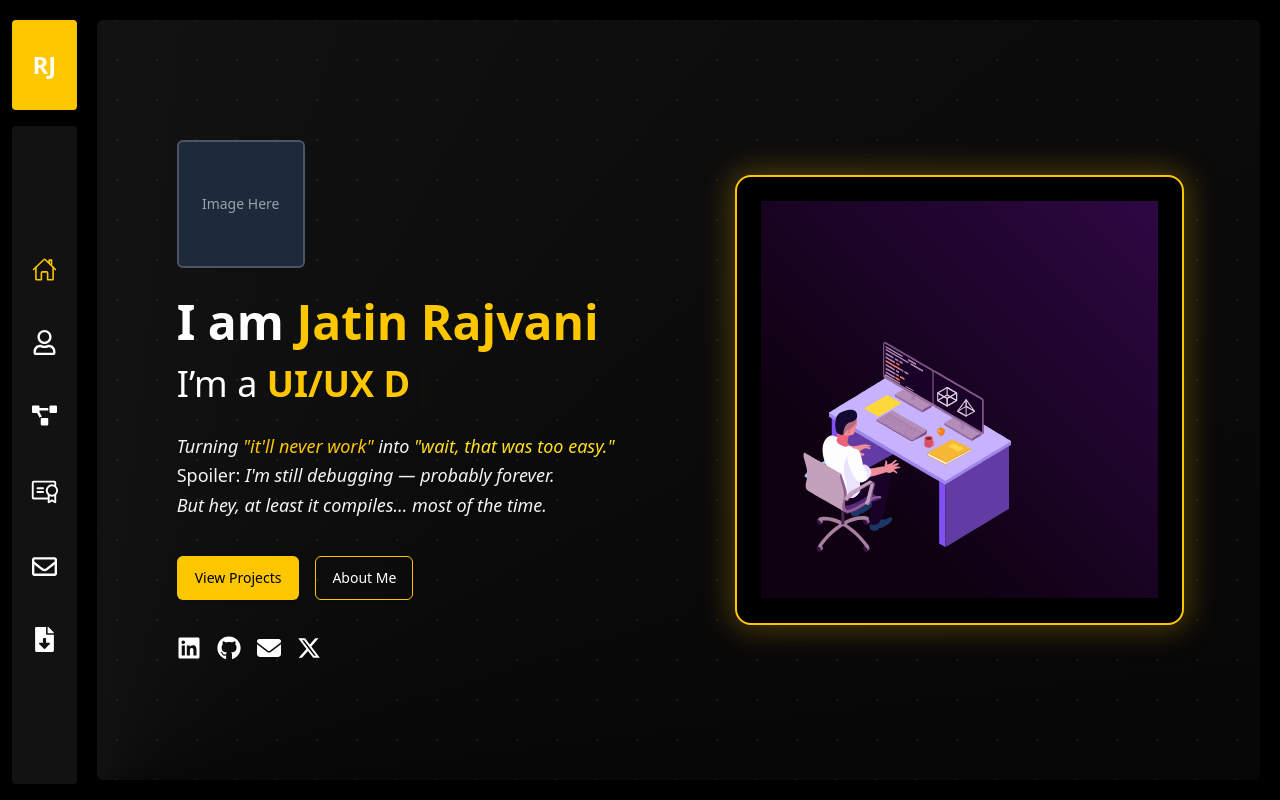
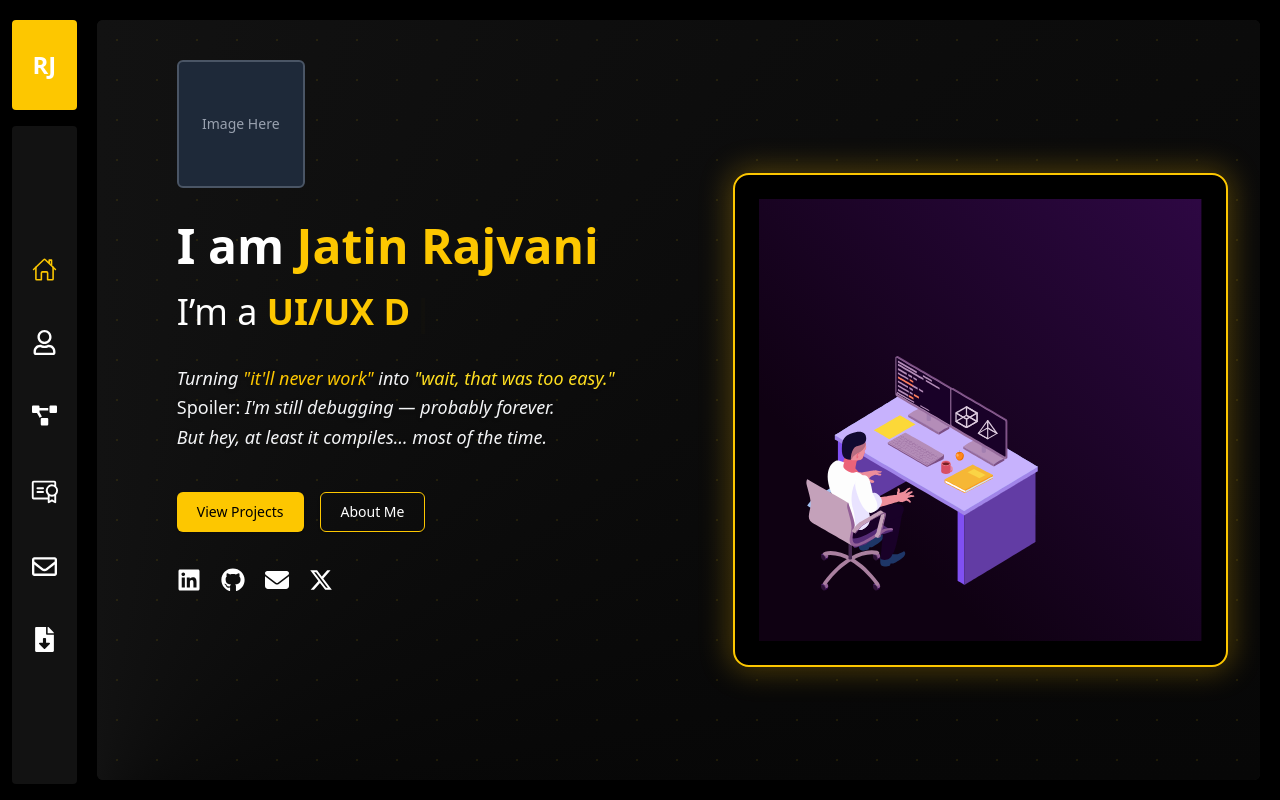
Before and after one commit to JatinRajvani/Portfolio, a React (Vite) app in the folder vite_app/: page / in a window 1280 px wide. Built offline with nearby package versions, Linux system fonts and the light colour scheme.

Commit message:
Updating a homepage section

```diff
--- a/vite_app/src/Components/Hero.jsx
+++ b/vite_app/src/Components/Hero.jsx
@@ -1,19 +1,19 @@
 import React from 'react';
 import { Typewriter } from 'react-simple-typewriter';
 import { FaGithub, FaLinkedin, FaXTwitter, FaEnvelope } from 'react-icons/fa6';
-import profileimage from '../assets/profile.jpeg'
+import profileimage from '../assets/profile.jpeg';
 
 const HeroSection = () => {
   return (
-<div className="flex flex-col justify-center items-start gap-3 h-screen px-12 text-white  font-sans">
+    <div className="flex flex-col justify-center lg:justify-start items-center lg:items-start gap-4 min-h-[80vh] sm:min-h-[90vh] px-6 sm:px-10 md:px-12 text-white font-sans text-center lg:text-left">
 
-      {/* Placeholder for Profile Image */}
-      <div className="w-32 h-32 mb-3 rounded-md bg-gray-800 border-2 border-gray-600 flex items-center justify-center text-sm text-gray-400">
+      {/* Profile Image */}
+      <div className="w-28 h-28 sm:w-32 sm:h-32 mb-3 rounded-md bg-gray-800 border-2 border-gray-600 flex items-center justify-center text-sm text-gray-400">
         Image Here
       </div>
 
-      {/* Name Title */}
-      <h1 className="text-4xl md:text-5xl font-bold  leading-tight">
+      {/* Name */}
+      <h1 className="text-3xl sm:text-4xl md:text-5xl font-bold leading-tight">
         I am{' '}
         <span className="text-yellow-400">
           <Typewriter
@@ -29,11 +29,11 @@ const HeroSection = () => {
       </h1>
 
       {/* Roles */}
-      <h2 className="text-3xl md:text-4xl font-medium mb-4">
+      <h2 className="text-2xl sm:text-3xl md:text-4xl font-medium mb-3 sm:mb-4">
         I’m a{' '}
         <span className="text-yellow-400 font-semibold">
           <Typewriter
-            words={['Developer', 'UI/UX Designer', 'Full Stack Developer','Car Enthusiast']}
+            words={['Developer', 'UI/UX Designer', 'Full Stack Developer', 'Car Enthusiast']}
             loop
             cursor
             cursorStyle="|"
@@ -45,25 +45,27 @@ const HeroSection = () => {
       </h2>
 
       {/* Quote */}
-      <p className="text-base md:text-lg text-gray-100 italic max-w-2xl mb-6 leading-relaxed drop-shadow-sm">
-  Turning <span className="text-yellow-400 font-medium">"it'll never work"</span> into <span className="text-yellow-300 font-medium">"wait, that was too easy."</span><br />
-  <span className="not-italic">Spoiler:</span> I'm still debugging — probably forever.<br />
+      <p className="text-sm sm:text-base md:text-lg text-gray-100 italic max-w-2xl mb-5 sm:mb-6 leading-relaxed drop-shadow-sm">
+        Turning <span className="text-yellow-400 font-medium">"it'll never work"</span> into{' '}
+        <span className="text-yellow-300 font-medium">"wait, that was too easy."</span>
+        <br />
+        <span className="not-italic">Spoiler:</span> I'm still debugging — probably forever.
+        <br />
         But hey, at least it compiles… most of the time.
       </p>
 
       {/* Buttons */}
-      <div className="flex gap-4 mb-6">
-  <button className="bg-yellow-400 hover:bg-yellow-300 text-black font-medium py-3 px-4.5 text-sm rounded-md transition-all duration-300 shadow hover:shadow-lg hover:-translate-y-1">
+      <div className="flex flex-wrap justify-center lg:justify-start gap-4 mb-5">
+        <button className="bg-yellow-400 hover:bg-yellow-300 text-black font-medium py-2.5 px-5 text-sm rounded-md transition-all duration-300 shadow hover:shadow-lg hover:-translate-y-1">
           View Projects
         </button>
-  <button className="border border-yellow-400 hover:bg-yellow-400 text-white hover:text-black font-medium py-1.5 px-4 text-sm rounded-md transition-all duration-300 shadow hover:shadow-lg hover:-translate-y-1">
+        <button className="border border-yellow-400 hover:bg-yellow-400 text-white hover:text-black font-medium py-2 px-5 text-sm rounded-md transition-all duration-300 shadow hover:shadow-lg hover:-translate-y-1">
           About Me
         </button>
       </div>
 
-
       {/* Social Icons */}
-      <div className="flex flex-row gap-4   pb-8 sm:pb-0">
+      <div className="flex justify-center lg:justify-start gap-5 pb-8 sm:pb-0">
         {[
           { icon: <FaLinkedin />, href: 'https://linkedin.com' },
           { icon: <FaGithub />, href: 'https://github.com' },
@@ -75,7 +77,7 @@ const HeroSection = () => {
             href={item.href}
             target="_blank"
             rel="noopener noreferrer"
-            className="text-xl md:text-2xl hover:text-yellow-400 transition-transform transform hover:rotate-[360deg] duration-500"
+            className="text-xl sm:text-2xl hover:text-yellow-400 transition-transform transform hover:rotate-[360deg] duration-500"
           >
             {item.icon}
           </a>
--- a/vite_app/src/Layout.jsx
+++ b/vite_app/src/Layout.jsx
@@ -16,20 +16,26 @@ function Layout() {
 
         {/* Main Content */}
 <div
- className="flex-1 max-h-screen overflow-y-auto lg:overflow-y-auto scrollbar-hide m-3 sm:m-4 md:m-5 rounded-md flex items-center justify-center"
-
-
+  className="
+    flex-1
+    overflow-y-auto lg:overflow-y-hidden
+    scrollbar-hide
+    m-3 sm:m-4 md:m-5
+    rounded-md
+  "
 >
   <Routes>
     <Route path="/" element={<Home />} />
     <Route path="/about" element={<StarField />} />
     <Route path="/stars" element={<StarField />} />
     <Route path="/projects" element={<MainProject />} />
-    <Route path='/certificates' element={<Maincertificatesection />} />
-    <Route path='/contact' element={<Maincontactsection />} />
-    <Route path='/resume' element={<MainResumePage />} />
+    <Route path="/certificates" element={<Maincertificatesection />} />
+    <Route path="/contact" element={<Maincontactsection />} />
+    <Route path="/resume" element={<MainResumePage />} />
   </Routes>
 </div>
+
+
 
       </div>
     </BrowserRouter>
--- a/vite_app/src/Pages/Home/HomePage.jsx
+++ b/vite_app/src/Pages/Home/HomePage.jsx
@@ -23,17 +23,16 @@ const Home = () => {
       </div>
 
       {/* Main Content */}
-<div className="relative z-10 min-h-screen overflow-y-auto lg:overflow-y-hidden scrollbar-thin scrollbar-thumb-yellow-400 scrollbar-track-transparent px-4 py-0 flex flex-col lg:flex-row items-center justify-between gap-10">
+      <div className="relative z-10 min-h-screen px-5 sm:px-8 py-10 flex flex-col lg:flex-row items-center justify-between gap-10">
 
-
-        {/* Hero Section */}
-        <div className="w-full lg:w-1/2 flex justify-center items-center text-white">
+        {/* Hero Section (Top on mobile) */}
+        <div className="w-full lg:w-1/2 flex justify-center lg:justify-start items-center text-white order-1 lg:order-none">
           <HeroSection />
         </div>
 
-        {/* Animation */}
-        <div className="w-full lg:w-[45%] flex justify-center items-center pr-15">
-          <div className="bg-black bg-opacity-40 border-2 border-yellow-400 shadow-[0_0_30px_4px_rgba(234,179,8,0.3)] rounded-2xl p-6">
+        {/* Animation (Below hero on mobile) */}
+        <div className="w-full lg:w-[45%] flex justify-center items-center order-2 lg:order-none">
+          <div className="bg-black bg-opacity-40 border-2 border-yellow-400 shadow-[0_0_30px_4px_rgba(234,179,8,0.3)] rounded-2xl p-6 w-[85%] sm:w-[70%] md:w-[60%] lg:w-auto">
             <Lottie animationData={devAnimation} loop={true} className="w-full max-w-md" />
           </div>
         </div>
```
Lines whose indentation alone changed are shown as unchanged.
